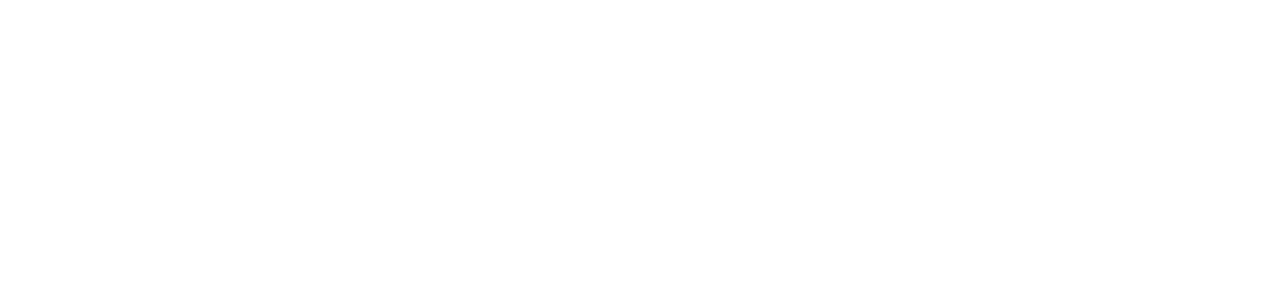
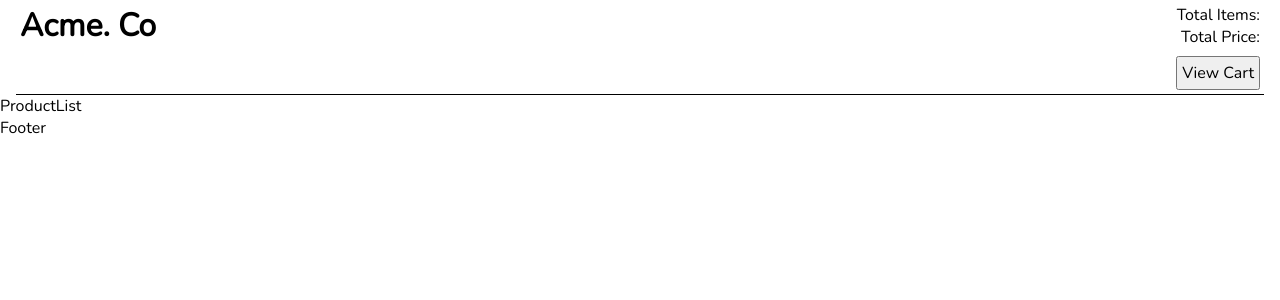
Before and after one commit to bronik04/react-ts-cart, a React (Vite) app: page / in a window 1280 px wide. Shown: the top 300 px of the page. Built offline with nearby package versions, Linux system fonts and the light colour scheme.

Commit message:
feat: added header and nav

```diff
--- a/src/App.tsx
+++ b/src/App.tsx
@@ -1,9 +1,20 @@
+import {useState} from "react";
+import Header from "./components/Header";
+import Footer from "./components/Footer";
+import Cart from "./components/Cart";
+import ProductList from "./components/ProductList";
+
 function App() {
-  return (
-    <div className="App">
-
-    </div>
-  )
+    const [viewCart, setViewCart] = useState<boolean>(false);
+    const pageContent = viewCart ? <Cart/> : <ProductList/>
+    const content = (
+        <>
+            <Header viewCart={viewCart} setViewCart={setViewCart}/>
+            {pageContent}
+            <Footer viewCart={viewCart} />
+        </>
+    )
+    return content;
 }
 
 export default App
--- a/src/components/Footer.tsx
+++ b/src/components/Footer.tsx
@@ -1,6 +1,6 @@
 import React from 'react';
 
-const Footer = () => {
+const Footer = ({viewCart}: {viewCart: boolean}) => {
     return (
         <div>
            Footer
--- a/src/components/Header.tsx
+++ b/src/components/Header.tsx
@@ -1,11 +1,25 @@
 import React from 'react';
+import Nav from "./Nav";
 
-const Header = () => {
-    return (
-        <div>
-            Header
-        </div>
-    );
+type HeaderPropsType = {
+    viewCart: boolean,
+    setViewCart:  React.Dispatch<React.SetStateAction<boolean>>,
+}
+
+const Header = ({viewCart, setViewCart} : HeaderPropsType) => {
+    const content = (
+        <header className={'header'}>
+            <div className={'header__title-bar'}>
+                <h1>Acme. Co</h1>
+                <div className={'header__price-box'}>
+                    <p>Total Items:</p>
+                    <p>Total Price:</p>
+                </div>
+            </div>
+            <Nav viewCart={viewCart} setViewCart={setViewCart}/>
+        </header>
+    )
+    return content;
 };
 
 export default Header;
--- /dev/null
+++ b/src/components/Nav.tsx
@@ -0,0 +1,20 @@
+import React from 'react';
+
+type PropsType = {
+    viewCart: boolean,
+    setViewCart:  React.Dispatch<React.SetStateAction<boolean>>,
+}
+
+const Nav = ({viewCart, setViewCart} : PropsType) => {
+    const button = viewCart
+        ? <button onClick={() => setViewCart(false)}>View Products</button>
+        : <button onClick={() => setViewCart(true)}>View Cart</button>
+    const content = (
+        <nav className={'nav'}>
+            {button}
+        </nav>
+    )
+    return content;
+};
+
+export default Nav;
```
